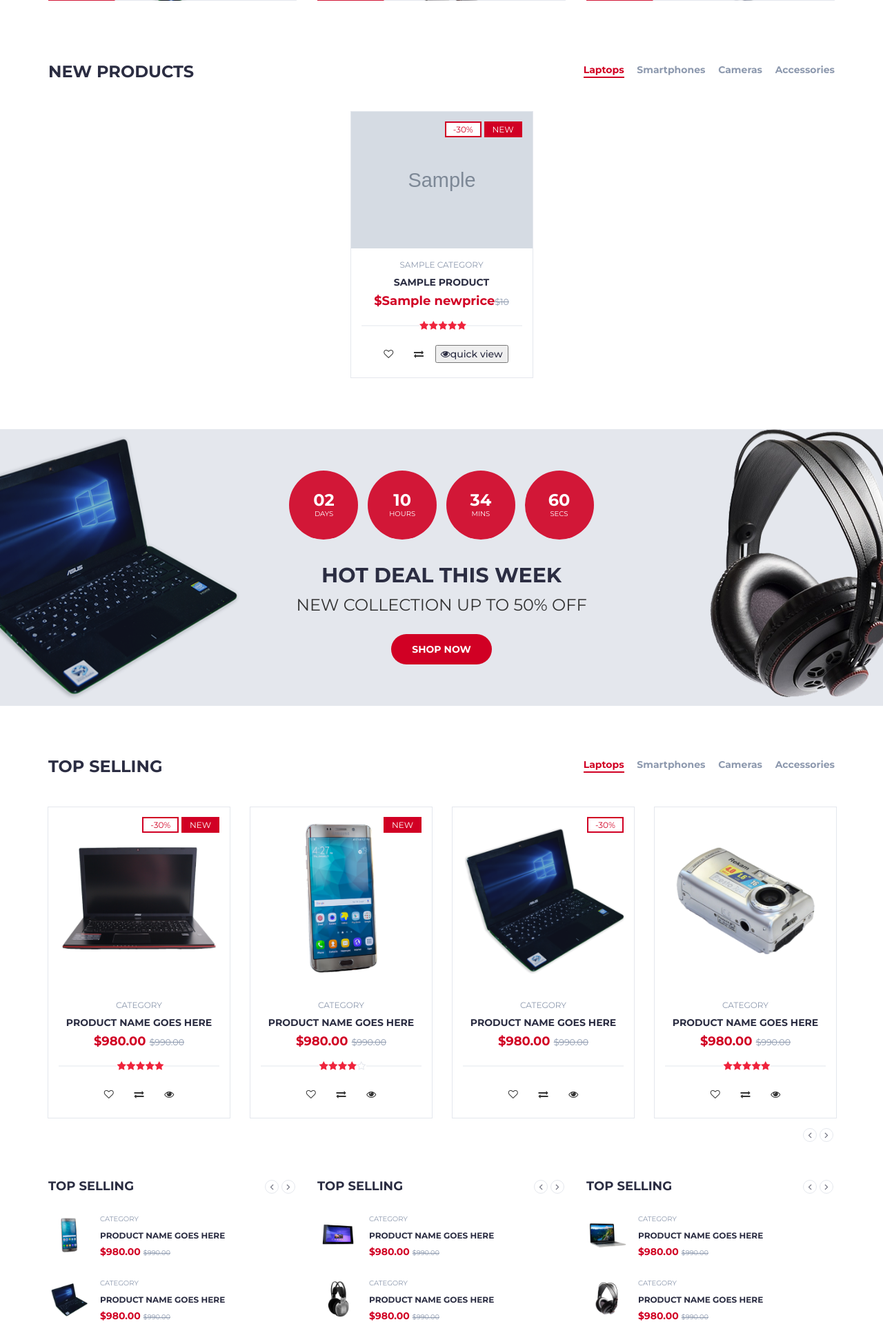
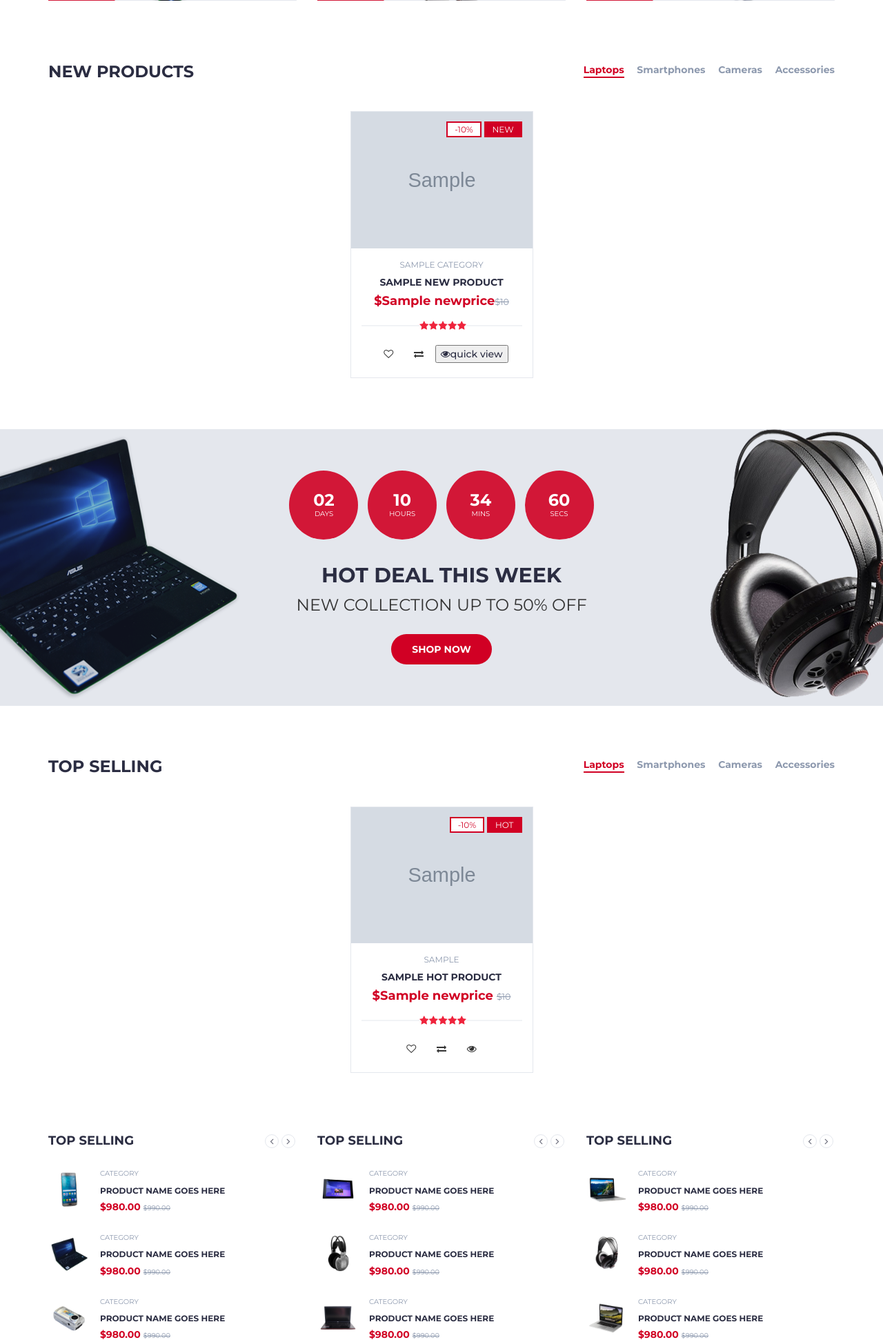
Before and after one commit to AIM-1993/djangoshoppingsys, a Django app: template djangoshop/djangoshop/store/templates/index.html in a window 1280 px wide. Shown: the part 491-2436 px from the top of the page at 69% size. Run offline with Django 3.2, Linux system fonts and the light colour scheme; the template is opened without the code that fills it: most values are stand-ins (such as "Sample title", 1, 10 or a date in 2020); grey boxes marked "Sample" are stand-in pictures; some libraries are stand-ins or nearby versions.

Commit message:
完成了部分前端页面显示逻辑

```diff
--- a/djangoshop/djangoshop/store/templates/index.html
+++ b/djangoshop/djangoshop/store/templates/index.html
@@ -30,7 +30,7 @@
 						<!-- LOGO -->
 						<div class="col-md-3">
 							<div class="header-logo">
-								<a href="#" class="logo">
+								<a href="{% url 'store:index' %}" class="logo">
 									<img src="{% static 'img/logo.png' %}" alt="">
 								</a>
 							</div>
@@ -40,14 +40,15 @@
 						<!-- SEARCH BAR -->
 						<div class="col-md-6">
 							<div class="header-search">
-								<form>
+                <form action="/store/" method="POST">
+                  {% csrf_token %}
 									<select class="input-select">
 										<option value="0">All Categories</option>
 										<option value="1">Category 01</option>
 										<option value="1">Category 02</option>
 									</select>
-									<input class="input" placeholder="Search here">
-									<button class="search-btn">Search</button>
+									<input type="text" name="keyword" class="input" placeholder="Search here">
+									<button type="submit" class="search-btn">Search</button>
 								</form>
 							</div>
 						</div>
@@ -226,7 +227,9 @@
 							<h3 class="title">New Products</h3>
 							<div class="section-nav">
 								<ul class="section-tab-nav tab-nav">
-									<li class="active"><a data-toggle="tab" href="#tab1">Laptops</a></li>
+                  {% for product in product_list %}
+                    <li class="active"><a data-toggle="tab" href="#tab1">Laptops</a></li>
+                  {% endfor %}
 									<li><a data-toggle="tab" href="#tab1">Smartphones</a></li>
 									<li><a data-toggle="tab" href="#tab1">Cameras</a></li>
 									<li><a data-toggle="tab" href="#tab1">Accessories</a></li>
@@ -243,20 +246,20 @@
 								<!-- tab -->
 								<div id="tab1" class="tab-pane active">
 									<div class="products-slick" data-nav="#slick-nav-1">
-                  {% for product in product_list %}
+                  {% for new_product in new_product_list %}
 										<!-- product -->
 										<div class="product">
 											<div class="product-img">
-												<img class="img-responsive" src="{{ MEDIA_URL }}{{ product.image.url }}" alt="">
+												<img class="img-responsive" src="{{ MEDIA_URL }}{{ new_product.image.url }}" alt="">
 												<div class="product-label">
-													<span class="sale">-30%</span>
+													<span class="sale">-{{ new_product.discount }}%</span>
 													<span class="new">NEW</span>
 												</div>
 											</div>
 											<div class="product-body">
-												<p class="product-category">{{ product.categories.name }}</p>
-												<h3 class="product-name"><a href="{% url 'store:product' %}">{{ product.name }}</a></h3>
-                        <h4 class="product-price">${{ product.newprice }}<del class="product-old-price">${{ product.price }}</del></h4>
+												<p class="product-category">{{ new_product.categories.name }}</p>
+												<h3 class="product-name"><a href="{% url 'store:product' %}">{{ new_product.name }}</a></h3>
+                        <h4 class="product-price">${{ new_product.newprice }}<del class="product-old-price">${{ new_product.price }}</del></h4>
 												<div class="product-rating">
 													<i class="fa fa-star"></i>
 													<i class="fa fa-star"></i>
@@ -372,19 +375,20 @@
 								<!-- tab -->
 								<div id="tab2" class="tab-pane fade in active">
 									<div class="products-slick" data-nav="#slick-nav-2">
+                  {% for hot_product in hot_product_list %}
 										<!-- product -->
 										<div class="product">
 											<div class="product-img">
-												<img src="{% static 'img/product06.png' %}" alt="">
+												<img class="img-responsive" src="{{ MEDIA_URL }}{{ hot_product.image.url }}" alt="">
 												<div class="product-label">
-													<span class="sale">-30%</span>
-													<span class="new">NEW</span>
+													<span class="sale">-{{ hot_product.discount }}%</span>
+													<span class="new">HOT</span>
 												</div>
 											</div>
 											<div class="product-body">
-												<p class="product-category">Category</p>
-												<h3 class="product-name"><a href="#">product name goes here</a></h3>
-												<h4 class="product-price">$980.00 <del class="product-old-price">$990.00</del></h4>
+												<p class="product-category">{{ hot_product_list }}</p>
+												<h3 class="product-name"><a href="{% url 'store:product' %}">{{ hot_product.name }}</a></h3>
+												<h4 class="product-price">${{ hot_product.newprice }} <del class="product-old-price">${{ hot_product.price }}</del></h4>
 												<div class="product-rating">
 													<i class="fa fa-star"></i>
 													<i class="fa fa-star"></i>
@@ -403,119 +407,8 @@
 											</div>
 										</div>
 										<!-- /product -->
+                  {% endfor %}
 
-										<!-- product -->
-										<div class="product">
-											<div class="product-img">
-												<img src="{% static 'img/product07.png' %}" alt="">
-												<div class="product-label">
-													<span class="new">NEW</span>
-												</div>
-											</div>
-											<div class="product-body">
-												<p class="product-category">Category</p>
-												<h3 class="product-name"><a href="#">product name goes here</a></h3>
-												<h4 class="product-price">$980.00 <del class="product-old-price">$990.00</del></h4>
-												<div class="product-rating">
-													<i class="fa fa-star"></i>
-													<i class="fa fa-star"></i>
-													<i class="fa fa-star"></i>
-													<i class="fa fa-star"></i>
-													<i class="fa fa-star-o"></i>
-												</div>
-												<div class="product-btns">
-													<button class="add-to-wishlist"><i class="fa fa-heart-o"></i><span class="tooltipp">add to wishlist</span></button>
-													<button class="add-to-compare"><i class="fa fa-exchange"></i><span class="tooltipp">add to compare</span></button>
-													<button class="quick-view"><i class="fa fa-eye"></i><span class="tooltipp">quick view</span></button>
-												</div>
-											</div>
-											<div class="add-to-cart">
-												<button class="add-to-cart-btn"><i class="fa fa-shopping-cart"></i> add to cart</button>
-											</div>
-										</div>
-										<!-- /product -->
-
-										<!-- product -->
-										<div class="product">
-											<div class="product-img">
-												<img src="{% static 'img/product08.png' %}" alt="">
-												<div class="product-label">
-													<span class="sale">-30%</span>
-												</div>
-											</div>
-											<div class="product-body">
-												<p class="product-category">Category</p>
-												<h3 class="product-name"><a href="#">product name goes here</a></h3>
-												<h4 class="product-price">$980.00 <del class="product-old-price">$990.00</del></h4>
-												<div class="product-rating">
-												</div>
-												<div class="product-btns">
-													<button class="add-to-wishlist"><i class="fa fa-heart-o"></i><span class="tooltipp">add to wishlist</span></button>
-													<button class="add-to-compare"><i class="fa fa-exchange"></i><span class="tooltipp">add to compare</span></button>
-													<button class="quick-view"><i class="fa fa-eye"></i><span class="tooltipp">quick view</span></button>
-												</div>
-											</div>
-											<div class="add-to-cart">
-												<button class="add-to-cart-btn"><i class="fa fa-shopping-cart"></i> add to cart</button>
-											</div>
-										</div>
-										<!-- /product -->
-
-										<!-- product -->
-										<div class="product">
-											<div class="product-img">
-												<img src="{% static 'img/product09.png' %}" alt="">
-											</div>
-											<div class="product-body">
-												<p class="product-category">Category</p>
-												<h3 class="product-name"><a href="#">product name goes here</a></h3>
-												<h4 class="product-price">$980.00 <del class="product-old-price">$990.00</del></h4>
-												<div class="product-rating">
-													<i class="fa fa-star"></i>
-													<i class="fa fa-star"></i>
-													<i class="fa fa-star"></i>
-													<i class="fa fa-star"></i>
-													<i class="fa fa-star"></i>
-												</div>
-												<div class="product-btns">
-													<button class="add-to-wishlist"><i class="fa fa-heart-o"></i><span class="tooltipp">add to wishlist</span></button>
-													<button class="add-to-compare"><i class="fa fa-exchange"></i><span class="tooltipp">add to compare</span></button>
-													<button class="quick-view"><i class="fa fa-eye"></i><span class="tooltipp">quick view</span></button>
-												</div>
-											</div>
-											<div class="add-to-cart">
-												<button class="add-to-cart-btn"><i class="fa fa-shopping-cart"></i> add to cart</button>
-											</div>
-										</div>
-										<!-- /product -->
-
-										<!-- product -->
-										<div class="product">
-											<div class="product-img">
-												<img src="{% static 'img/product01.png' %}" alt="">
-											</div>
-											<div class="product-body">
-												<p class="product-category">Category</p>
-												<h3 class="product-name"><a href="#">product name goes here</a></h3>
-												<h4 class="product-price">$980.00 <del class="product-old-price">$990.00</del></h4>
-												<div class="product-rating">
-													<i class="fa fa-star"></i>
-													<i class="fa fa-star"></i>
-													<i class="fa fa-star"></i>
-													<i class="fa fa-star"></i>
-													<i class="fa fa-star"></i>
-												</div>
-												<div class="product-btns">
-													<button class="add-to-wishlist"><i class="fa fa-heart-o"></i><span class="tooltipp">add to wishlist</span></button>
-													<button class="add-to-compare"><i class="fa fa-exchange"></i><span class="tooltipp">add to compare</span></button>
-													<button class="quick-view"><i class="fa fa-eye"></i><span class="tooltipp">quick view</span></button>
-												</div>
-											</div>
-											<div class="add-to-cart">
-												<button class="add-to-cart-btn"><i class="fa fa-shopping-cart"></i> add to cart</button>
-											</div>
-										</div>
-										<!-- /product -->
 									</div>
 									<div id="slick-nav-2" class="products-slick-nav"></div>
 								</div>
```
Also changed, not shown: djangoshop/djangoshop/store/models.py (+16 -0 lines), djangoshop/djangoshop/store/templates/store.html (+10 -30 lines), djangoshop/djangoshop/store/views.py (+16 -2 lines), djangoshop/djangoshop/media/product/201810/product03.png (added), djangoshop/djangoshop/media/product/201810/product04.png (added), djangoshop/djangoshop/media/product/201810/product05.png (added), djangoshop/djangoshop/media/product/201810/product06.png (added), djangoshop/djangoshop/media/product/201810/product07.png (added).
